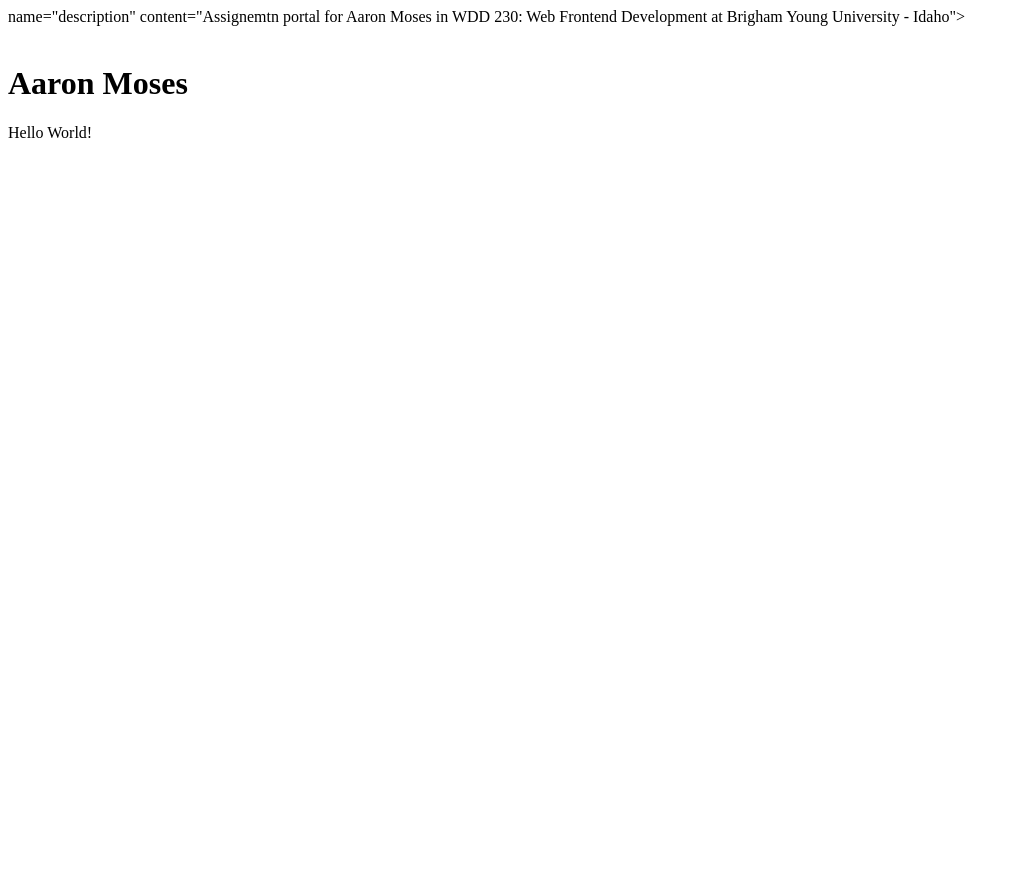
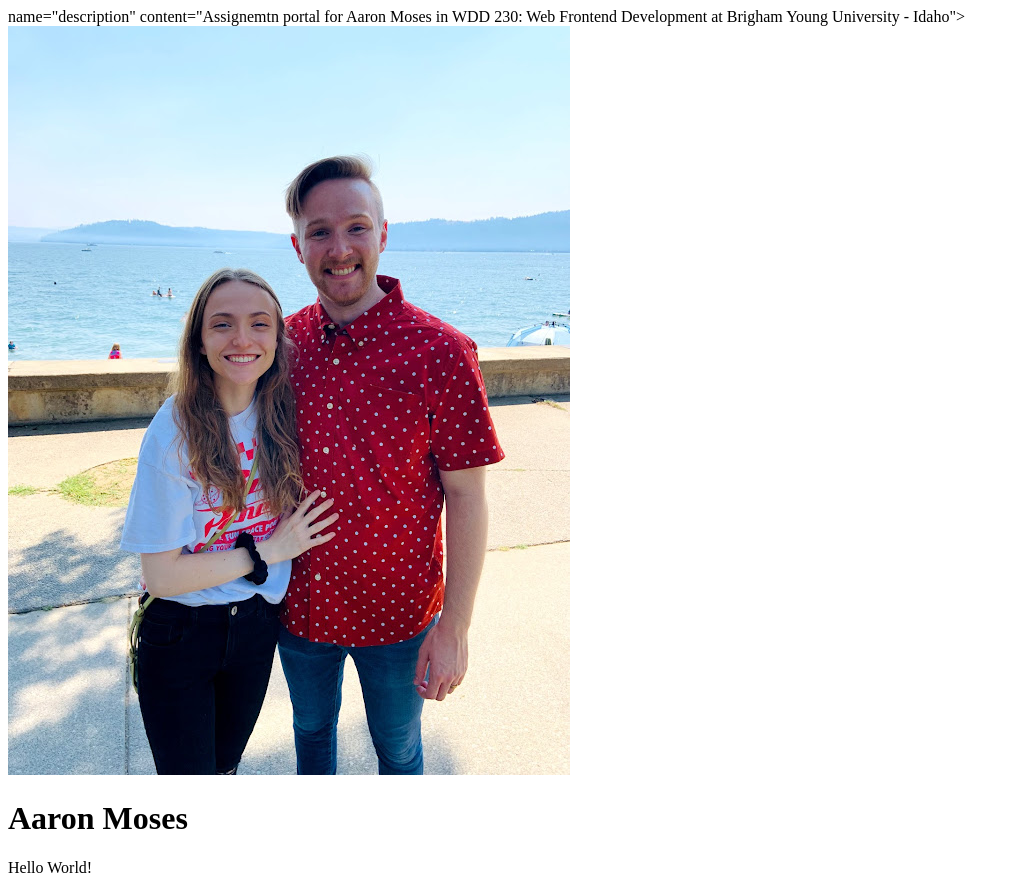
Before and after one commit to amoses111/wdd230, a plain HTML site: page index.html in a window 1280 px wide. Shown: the whole page, without its empty margins (0-1019 px from the left). Before the commit the page ends 800 px from the top, so only its background shows below. Drawn offline with Linux system fonts and the light colour scheme.

Commit message:
moved profile picture to images folder

```diff
--- a/index.html
+++ b/index.html
@@ -12,7 +12,7 @@
 <body>
     <header>
         <picture>
-            <img src="" alt="">
+            <img src="images/profilepic.jpg" alt="My Profile Picture">
         </picture>
         <h1>Aaron Moses</h1>
     </header>
```
Also changed, not shown: images/profilepic.jpg (renamed from Aaron & Marah.jpg).
